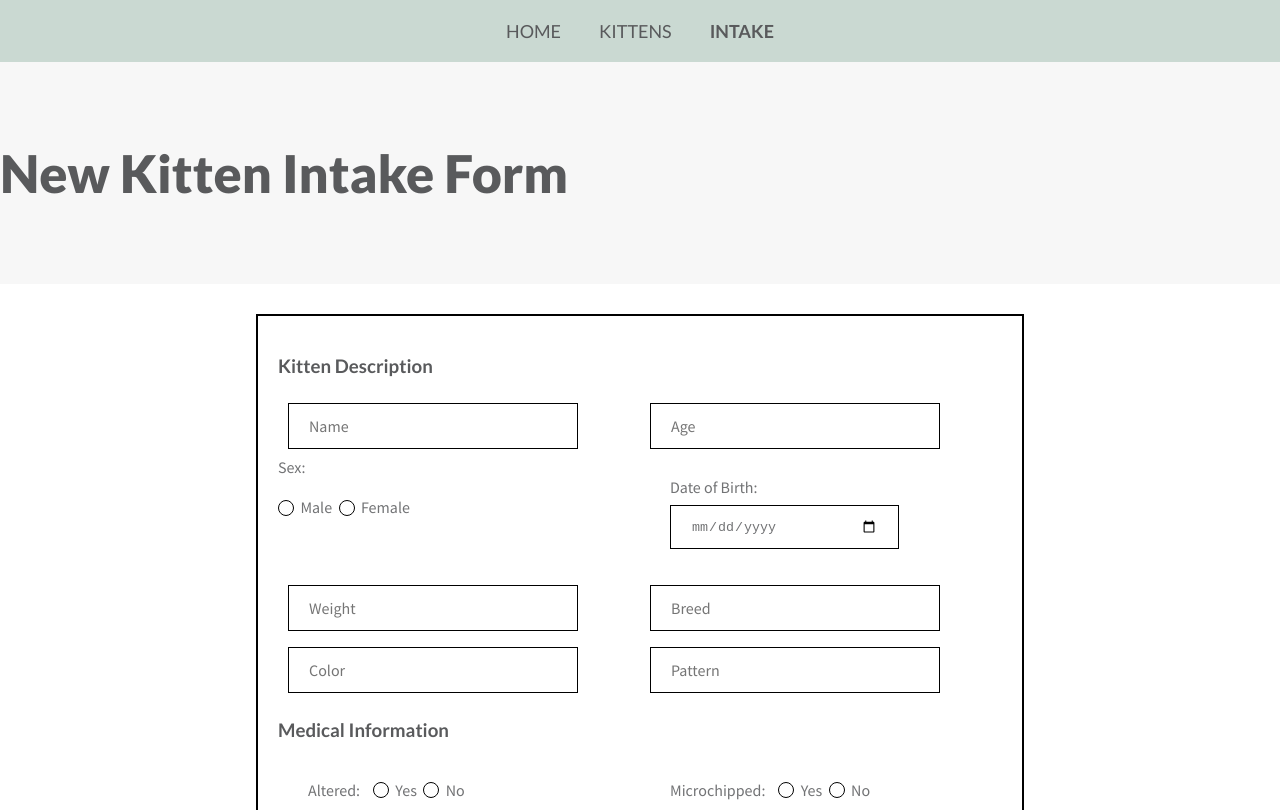
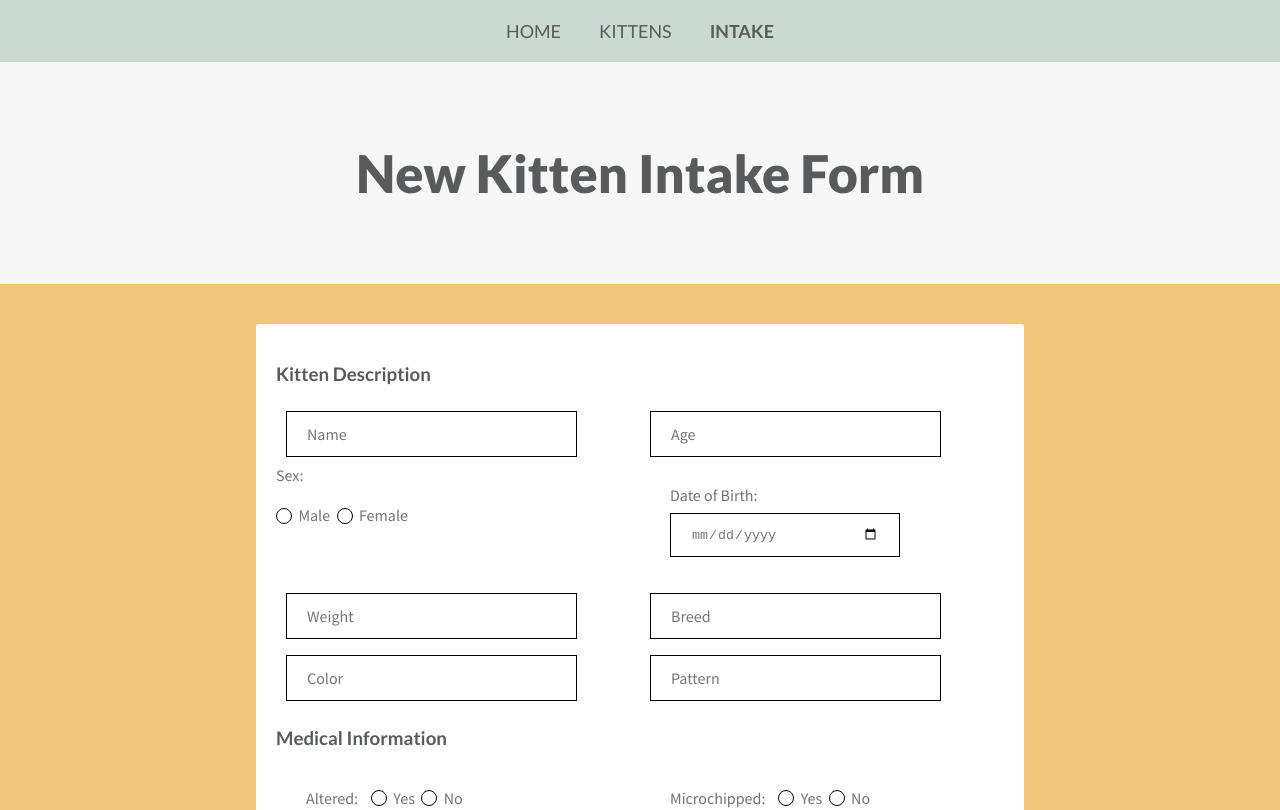
Before and after one commit to taylorsieling/knittin-kitten-foster, a React (Create React App) app in the folder kkf-frontend/: page /intake in a window 1280 px wide. Shown: the top 810 px of the page. Built offline with nearby package versions, Linux system fonts and the light colour scheme; no server answers.

Commit message:
updating intake form page

```diff
--- a/kkf-frontend/src/containers/IntakeForm.js
+++ b/kkf-frontend/src/containers/IntakeForm.js
@@ -88,7 +88,7 @@ class IntakeForm extends Component {
         return (
             <div>
                 <div className="intake">
-                    <h1>New Kitten Intake Form</h1>
+                    <h1 className="center">New Kitten Intake Form</h1>
                 </div>
                 <KittenForm handleChange={this.handleChange} handleSubmit={this.handleSubmit} kitten={this.state} button='SUBMIT'/>
             </div>
--- a/kkf-frontend/src/index.css
+++ b/kkf-frontend/src/index.css
@@ -351,7 +351,8 @@ button:hover {
   }
 
   .form {
-    margin-top: 30px;
+    padding: 40px 0px;
+    background-color: #f1c57e;
   }
 
   .form-grid {
@@ -361,7 +362,7 @@ button:hover {
     padding: 20px;
     margin: auto;
     width: 60%;
-    border: 2px solid black;
+    border-radius: 0.2rem;
   }
 
   .grid-full {
```
